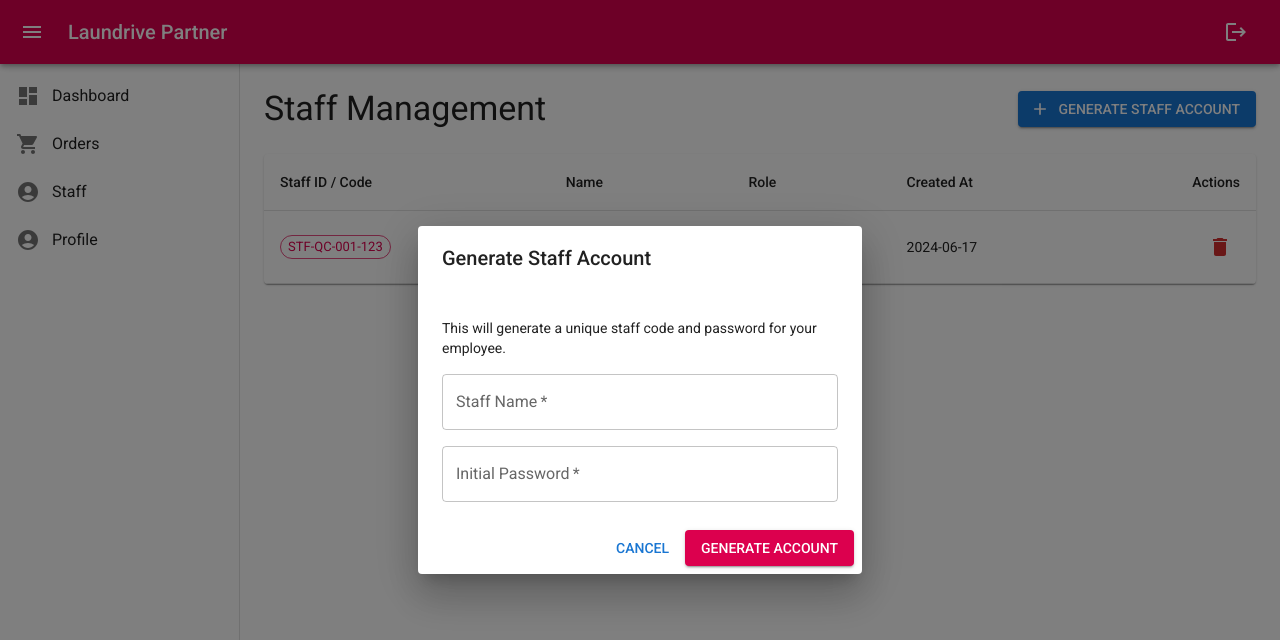
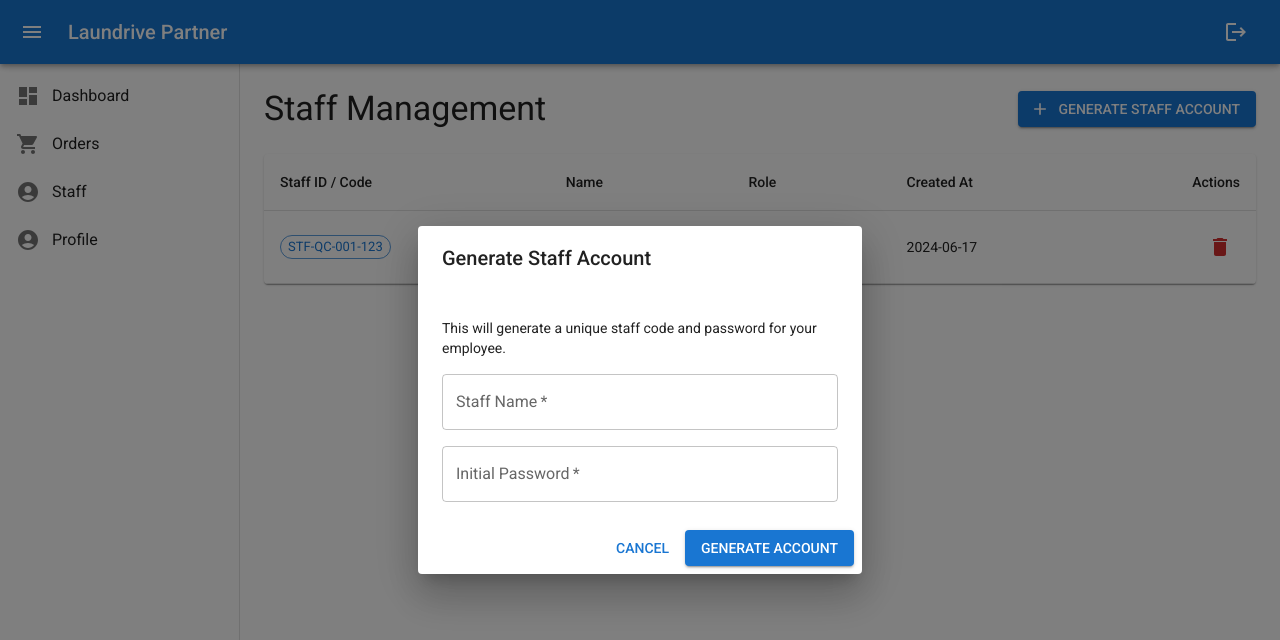
Before and after one commit to Laundrive-Engineering/laundrive-web-v2, a Next.js app: page /partner/staff in a window 1280 px wide. Both pictures are taken after a click on the button "GENERATE STAFF ACCOUNT". Shown: the top 640 px of the page. Built offline with nearby package versions, Linux system fonts and the light colour scheme; what @mui/material-nextjs would draw is missing.

Commit message:
Unify dashboard theme colors: Use primary theme color across both dashboards

```diff
--- a/src/app/partner/staff/page.tsx
+++ b/src/app/partner/staff/page.tsx
@@ -99,7 +99,7 @@ export default function PartnerStaffPage() {
             {staff.map((s) => (
               <TableRow key={s.id}>
                 <TableCell>
-                  <Chip label={s.id} color="secondary" variant="outlined" size="small" />
+                  <Chip label={s.id} color="primary" variant="outlined" size="small" />
                 </TableCell>
                 <TableCell component="th" scope="row">
                   {s.name}
@@ -146,7 +146,7 @@ export default function PartnerStaffPage() {
           </DialogContent>
           <DialogActions>
             <Button onClick={handleClose}>Cancel</Button>
-            <Button type="submit" variant="contained" color="secondary">
+            <Button type="submit" variant="contained" color="primary">
               Generate Account
             </Button>
           </DialogActions>
--- a/src/components/layout/PartnerLayout.tsx
+++ b/src/components/layout/PartnerLayout.tsx
@@ -62,7 +62,7 @@ export default function PartnerLayout({ children }: { children: React.ReactNode
 
   return (
     <Box sx={{ display: 'flex' }}>
-      <AppBar position="fixed" color="secondary" sx={{ zIndex: (theme) => theme.zIndex.drawer + 1 }}>
+      <AppBar position="fixed" color="primary" sx={{ zIndex: (theme) => theme.zIndex.drawer + 1 }}>
         <Toolbar>
           <IconButton
             color="inherit"
```
